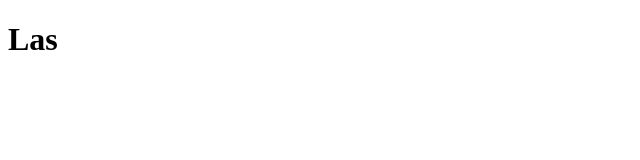
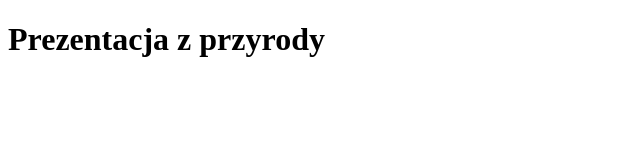
Before and after one commit to nauczycielms1/las, a plain HTML site: page index.html in a window 1280 px wide. Shown: the whole page, without its empty margins (0-640 px from the left). Drawn offline with Linux system fonts and the light colour scheme.

Commit message:
Update index.html

```diff
--- a/index.html
+++ b/index.html
@@ -4,6 +4,6 @@
   <title>Las</title>
 </head>
 <body>
-  <h1>Las</h1>
+  <h1>Prezentacja z przyrody</h1>
 </body>
 </html>
```
